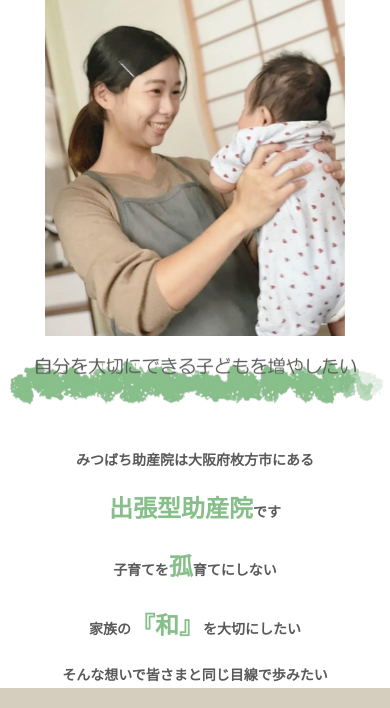
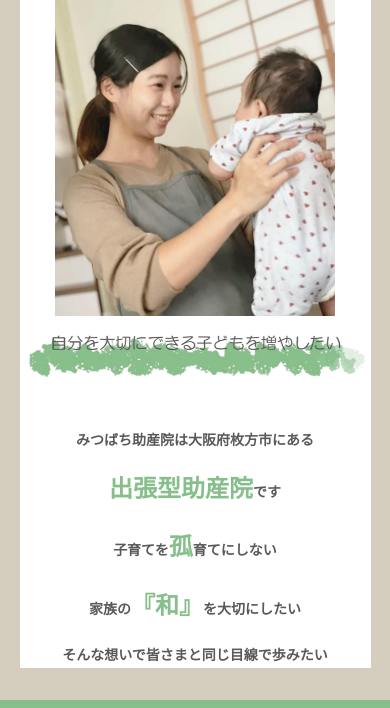
Before and after one commit to k-sekiya23/mw-ver2, a plain HTML site: page index.html in a window 390 px wide. Shown: the part 76-784 px from the top of the page. Drawn offline with Linux system fonts and the light colour scheme; some packages are replaced by stand-ins of ours.

Commit message:
Add files via upload

```diff
--- a/style.css
+++ b/style.css
@@ -25,7 +25,7 @@
 
 @media (max-width:768px){
   .wrap {
-    width: 100%;
+    width: 90%;
     margin: 0 auto;
     padding:16px 0 0 ;
     position: relative;
@@ -103,8 +103,8 @@
   }
 
   .main-img {
-    width: 300px;
-    height: 320px;
+    width: 280px;
+    height: 300px;
     margin:0 auto;
   }
 
```
